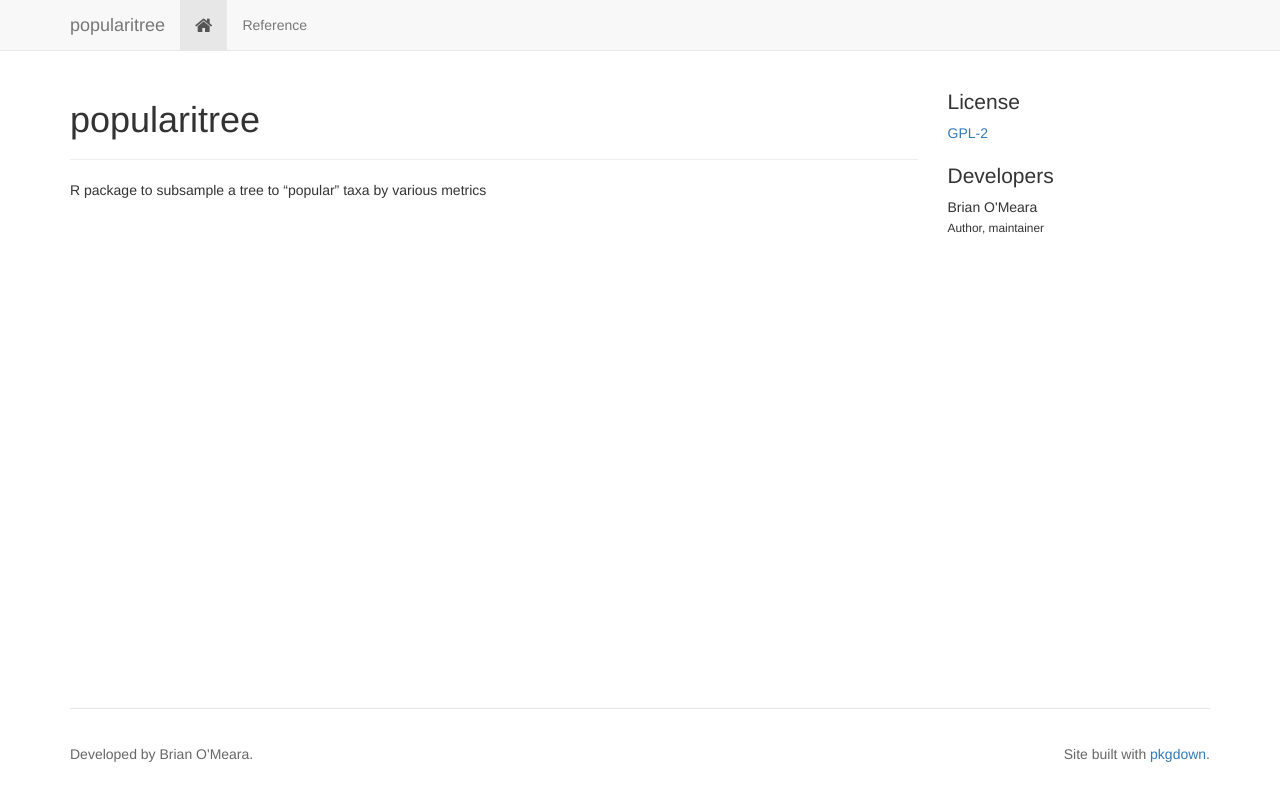
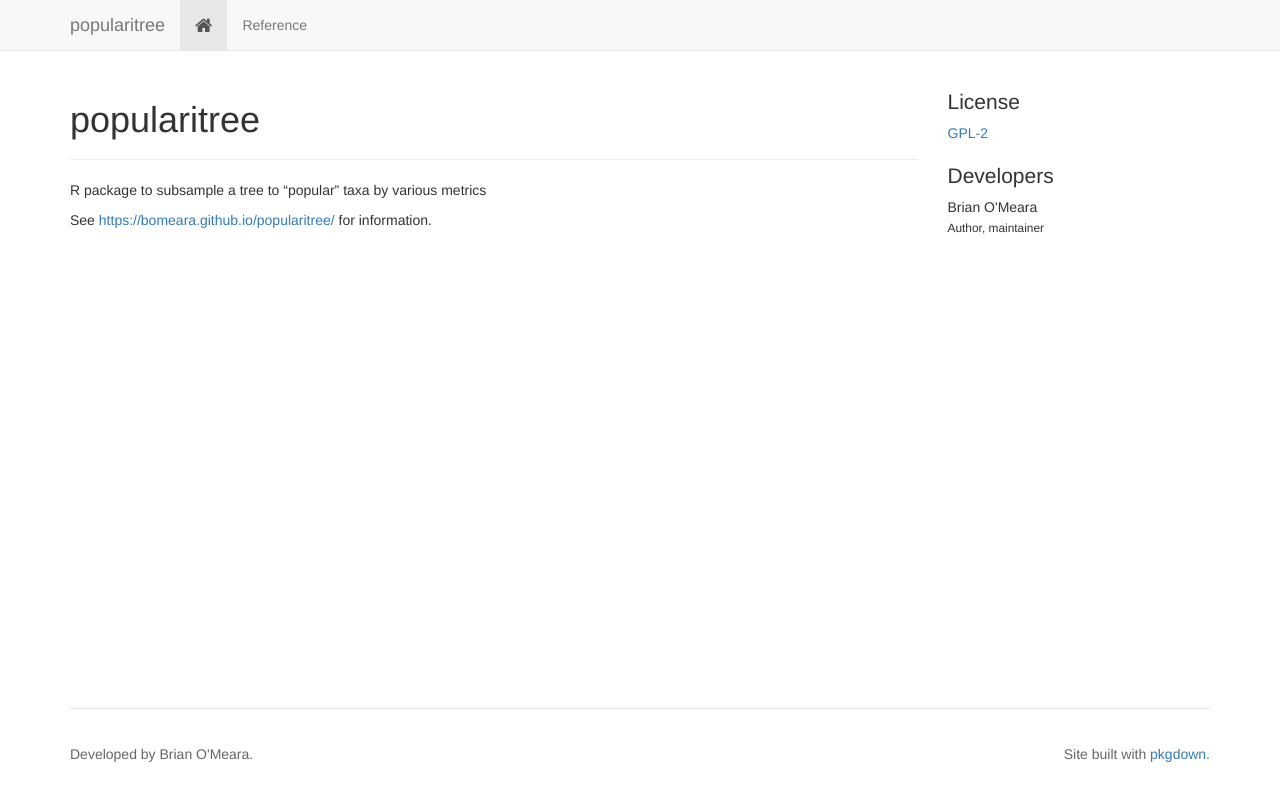
Before and after one commit to bomeara/popularitree, a plain HTML site: page docs/index.html in a window 1280 px wide. Drawn offline with nearby package versions, Linux system fonts and the light colour scheme; some packages are replaced by stand-ins of ours.

Commit message:
added link to page

```diff
--- a/docs/index.html
+++ b/docs/index.html
@@ -51,6 +51,7 @@
   <div class="contents col-md-9">
     <section class="level1"><div class="page-header"><h1>popularitree</h1></div>
 <p>R package to subsample a tree to “popular” taxa by various metrics</p>
+<p>See <a href="https://bomeara.github.io/popularitree/" class="uri">https://bomeara.github.io/popularitree/</a> for information.</p>
 </section>
 </div>
 
```
Also changed, not shown: 1 other file.
